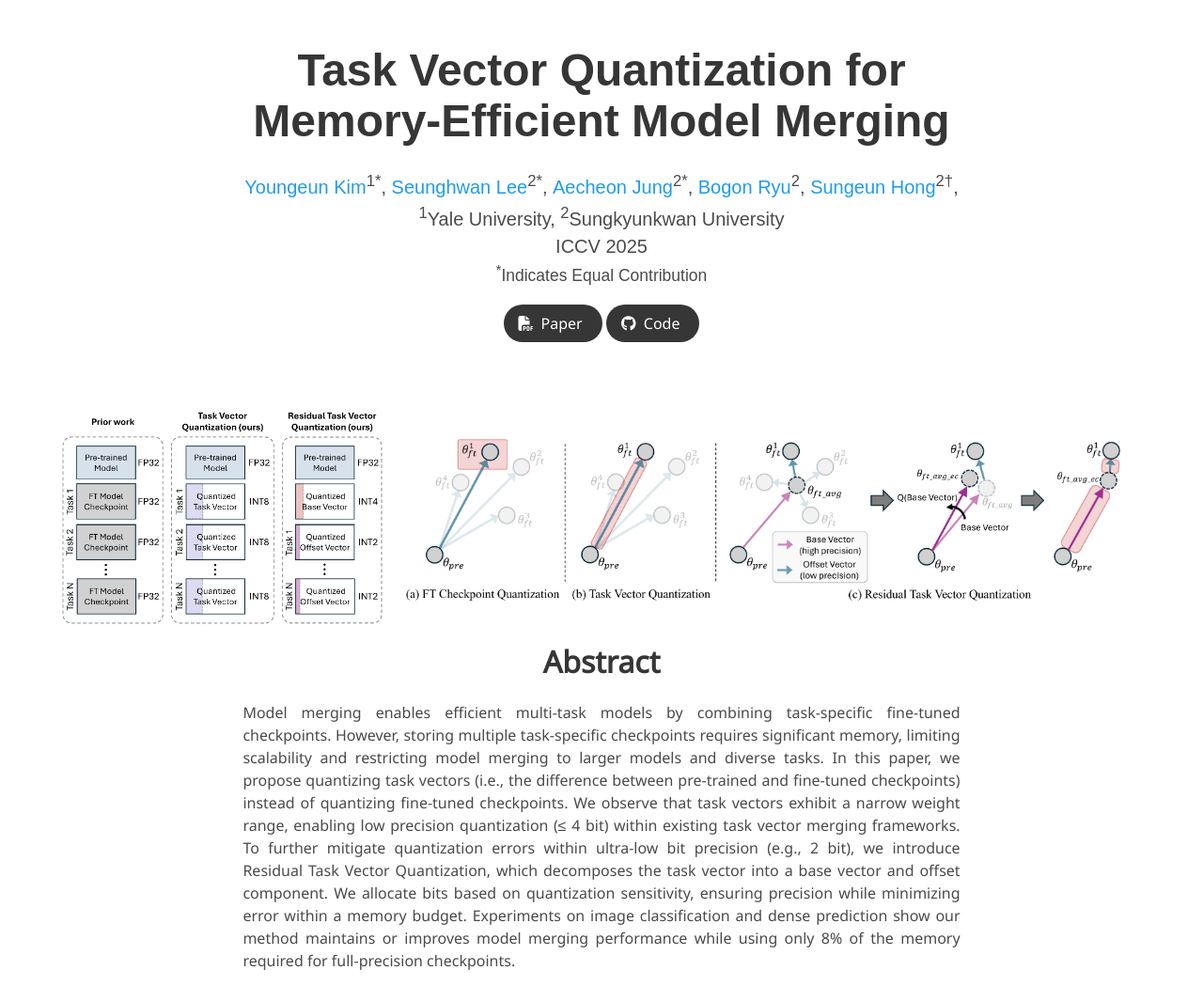
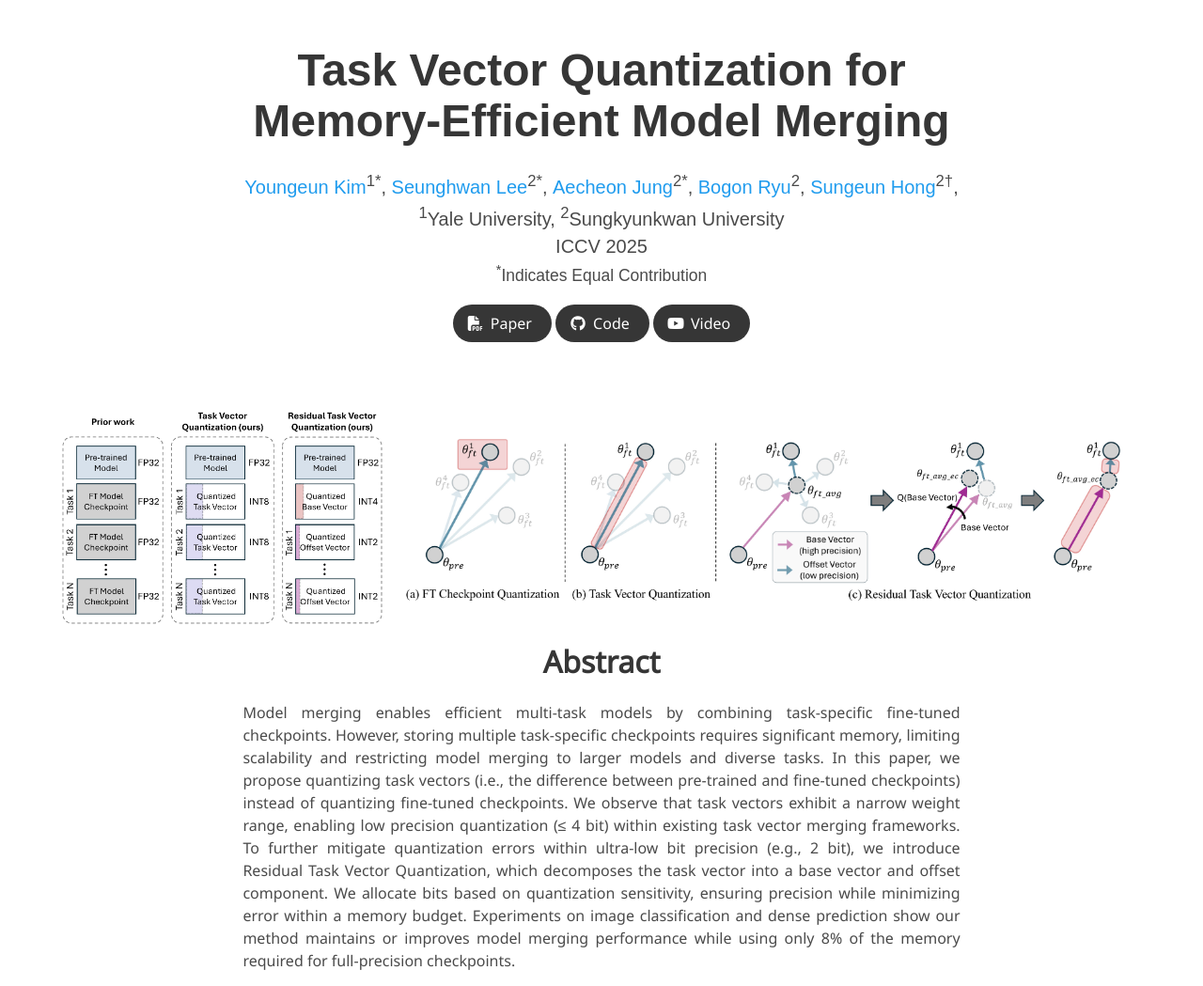
Before and after one commit to AIM-SKKU/TVQ, a plain HTML site: page index.html in a window 1280 px wide. Shown: the top 1049 px of the page at 94% size. Drawn offline with nearby package versions, Linux system fonts and the light colour scheme; some icons are missing; a web font is replaced by a local one.

Commit message:
Add youtube link

```diff
--- a/index.html
+++ b/index.html
@@ -84,6 +84,16 @@
                 <i class="fab fa-github"></i>
               </span>
               <span>Code</span>
+              </a>
+            </span>
+            <!-- Youtube link -->
+            <span class="link-block">
+              <a href="https://www.youtube.com/watch?v=Yc-gt42cyAc"
+                 class="external-link button is-normal is-rounded is-dark">
+                <span class="icon">
+                    <i class="fab fa-youtube"></i>
+                </span>
+                <span>Video</span>
               </a>
             </span>
             </div>
```
Also changed, not shown: 1 other file.
